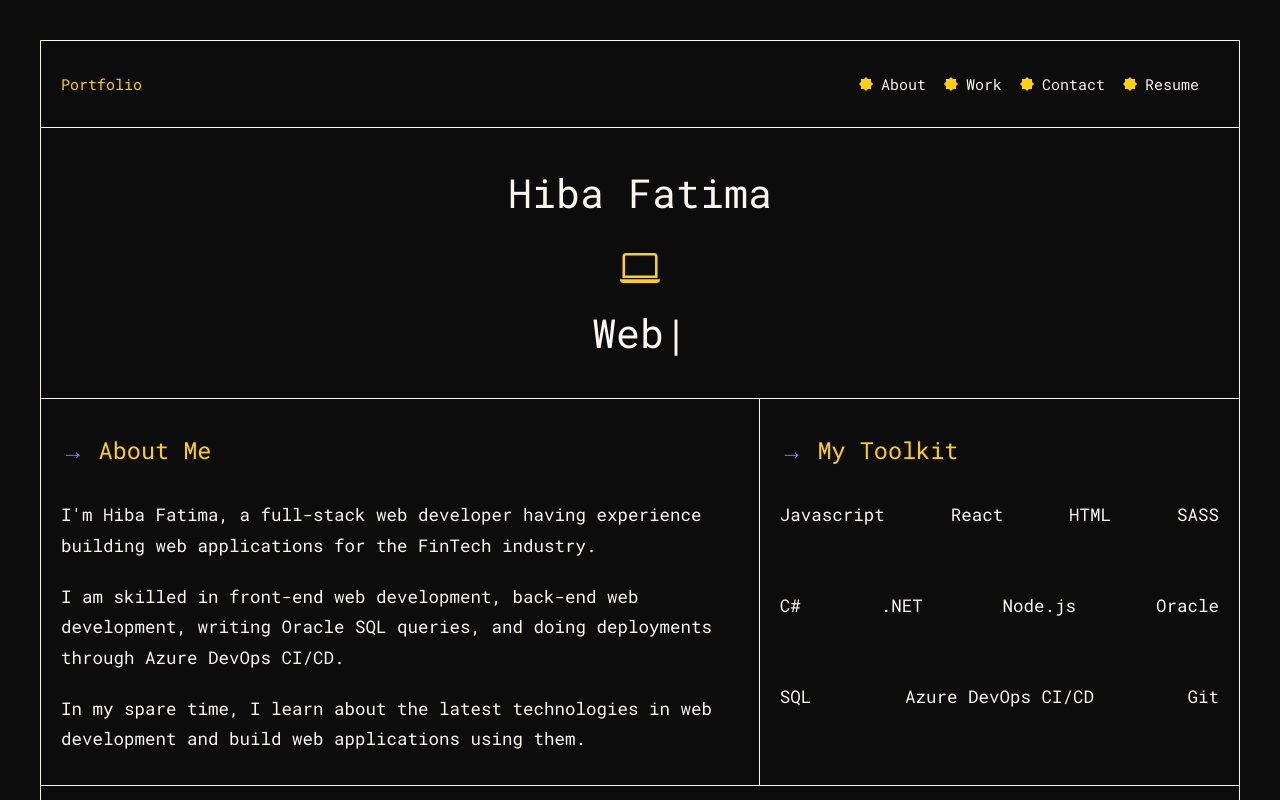
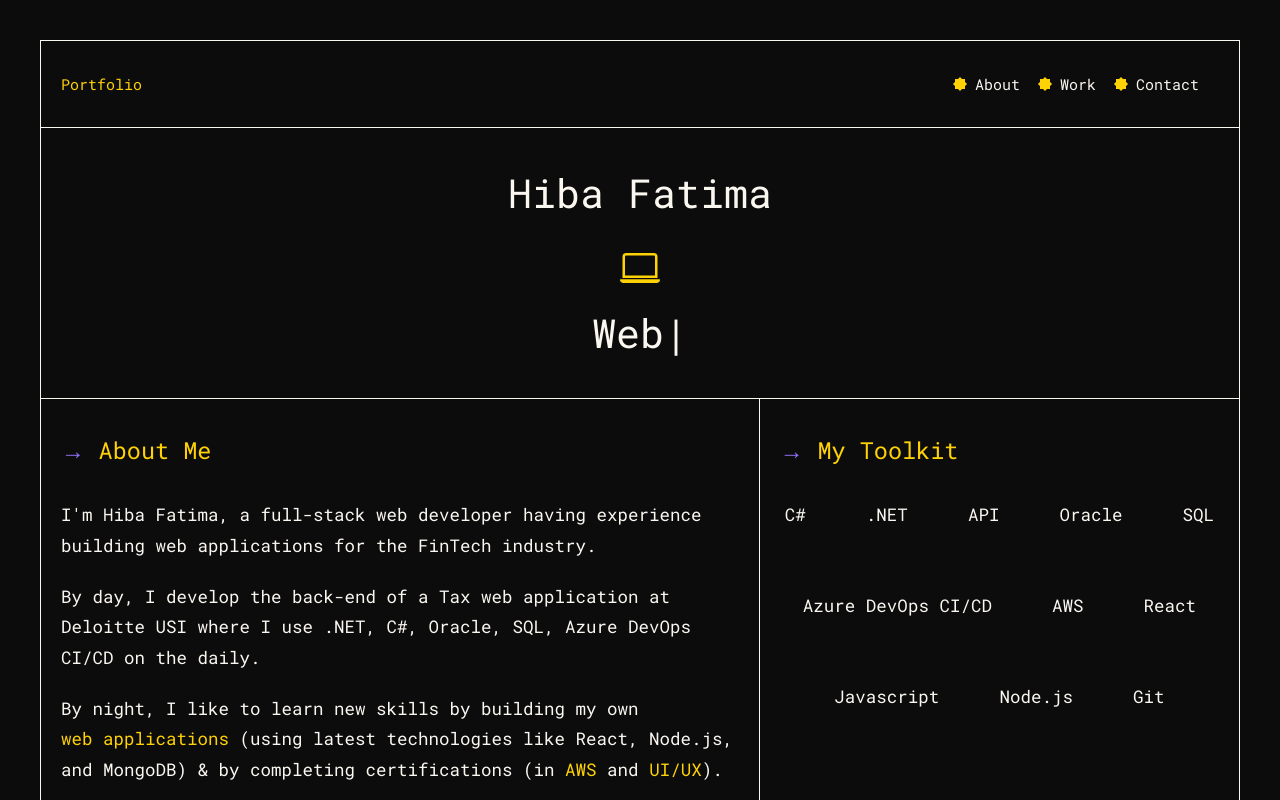
Before and after one commit to Hiba243/hibaportfolio, a React (Create React App) app: page / in a window 1280 px wide. Shown: the top 800 px of the page. Built offline with nearby package versions, Linux system fonts and the light colour scheme.

Commit message:
updating portfolio content

```diff
--- a/package.json
+++ b/package.json
@@ -26,8 +26,8 @@
     "web-vitals": "^1.1.2"
   },
   "scripts": {
-    "start": "react-scripts start",
-    "build": "react-scripts build",
+    "start": "react-scripts --openssl-legacy-provider start",
+    "build": "react-scripts --openssl-legacy-provider build",
     "test": "react-scripts test",
     "eject": "react-scripts eject",
     "watch:sass": "node-sass sass/main.scss src/App.css -w",
--- a/src/App.css
+++ b/src/App.css
@@ -531,7 +531,7 @@ ul {
     .section-about__skills-content {
       display: flex;
       flex-wrap: wrap;
-      justify-content: space-between;
+      justify-content: center;
       gap: 6rem; }
       @media only screen and (max-width: 75em) {
         .section-about__skills-content {
--- a/src/components/About.js
+++ b/src/components/About.js
@@ -12,10 +12,16 @@ const About = () => {
                     I'm Hiba Fatima, a full-stack web developer having experience building web applications for the FinTech industry.
                 </div>
                 <div className="text__content">
-                    I am skilled in front-end web development, back-end web development, writing Oracle SQL queries, and doing deployments through Azure DevOps CI/CD.
+                    By day, I develop the back-end of a Tax web application at Deloitte USI where I use .NET, C#, Oracle, SQL, Azure DevOps CI/CD on the daily.
                 </div>
                 <div className="text__content">
-                    In my spare time, I learn about the latest technologies in web development and build web applications using them.
+<p>By night, I like to learn new skills by building my own&nbsp;</p>
+<a className="text__content link-effect" href="#work" rel="noreferrer" target="_self">web applications</a>
+&nbsp;(using latest technologies like React, Node.js, and MongoDB) & by completing certifications (in&nbsp;
+<a className="text__content link-effect" href="https://www.credly.com/badges/d8cbe7e3-ebb9-41d0-9694-d2ea8de2ddf5/public_url" rel="noreferrer" target="_blank">AWS</a>
+&nbsp;and&nbsp;
+<a className="text__content link-effect" href="https://www.credly.com/badges/9aa1dfe7-0d67-4ba6-bed7-98f7c487c536/public_url" rel="noreferrer" target="_blank">UI/UX</a>
+).
                 </div>
             </div>
         </div>
@@ -24,16 +30,16 @@ const About = () => {
                 <span className="arr-purple">&rarr;</span> <span className="color-yellow">My Toolkit</span>
             </div>
             <div className="section-about__skills-content text__content">
-                <div>Javascript</div>
-                <div>React</div>
-                <div>HTML</div>
-                <div>SASS</div>
                 <div>C#</div>
                 <div>.NET</div>
-                <div>Node.js</div>
+                <div>API</div>
                 <div>Oracle</div>
                 <div>SQL</div>
                 <div>Azure DevOps CI/CD</div>
+                <div>AWS</div>
+                <div>React</div>
+                <div>Javascript</div>
+                <div>Node.js</div>
                 <div>Git</div>
             </div>
         </div>
--- a/src/components/Navbar.js
+++ b/src/components/Navbar.js
@@ -79,14 +79,14 @@ const Navbar = () => {
               >
             </li>
           </div>
-          <div className="link-flex">
+          {/* <div className="link-flex">
             <div className="star" id="star-4" ref={refStar4}></div>
             <li className="nav__item">
               <a href={Resume} target='_blank' rel="noreferrer" className="nav__link link-effect" onClick={closeMenu} onMouseOver={rotate4} onMouseLeave={rotate4}
               >Resume</a
               >
             </li>
-          </div>
+          </div> */}
         </ul>
         <div className="hamburger" ref={refHamburger} onClick={mobileMenu}>
           <span className="bar"></span>
--- a/src/components/Projects.js
+++ b/src/components/Projects.js
@@ -87,7 +87,7 @@ const Projects = () => {
                         </div>
                         <div className="project__link">
                             <a className="text__content link-effect" href="https://github.com/Hiba243/watch-and-listen-mern" rel="noreferrer" target="_blank">View Code &rarr;</a>
-                            <a className="text__content link-effect" href="https://powerful-hollows-67614.herokuapp.com/" rel="noreferrer" target="_blank">View Website &rarr;</a>
+                            <a className="text__content link-effect" href="https://watchandlisten.netlify.app/" rel="noreferrer" target="_blank">View Website &rarr;</a>
                         </div>
                     </div>
                 </div>
```
Also changed, not shown: 1 other file (tests, documents, lock files or other folders).
